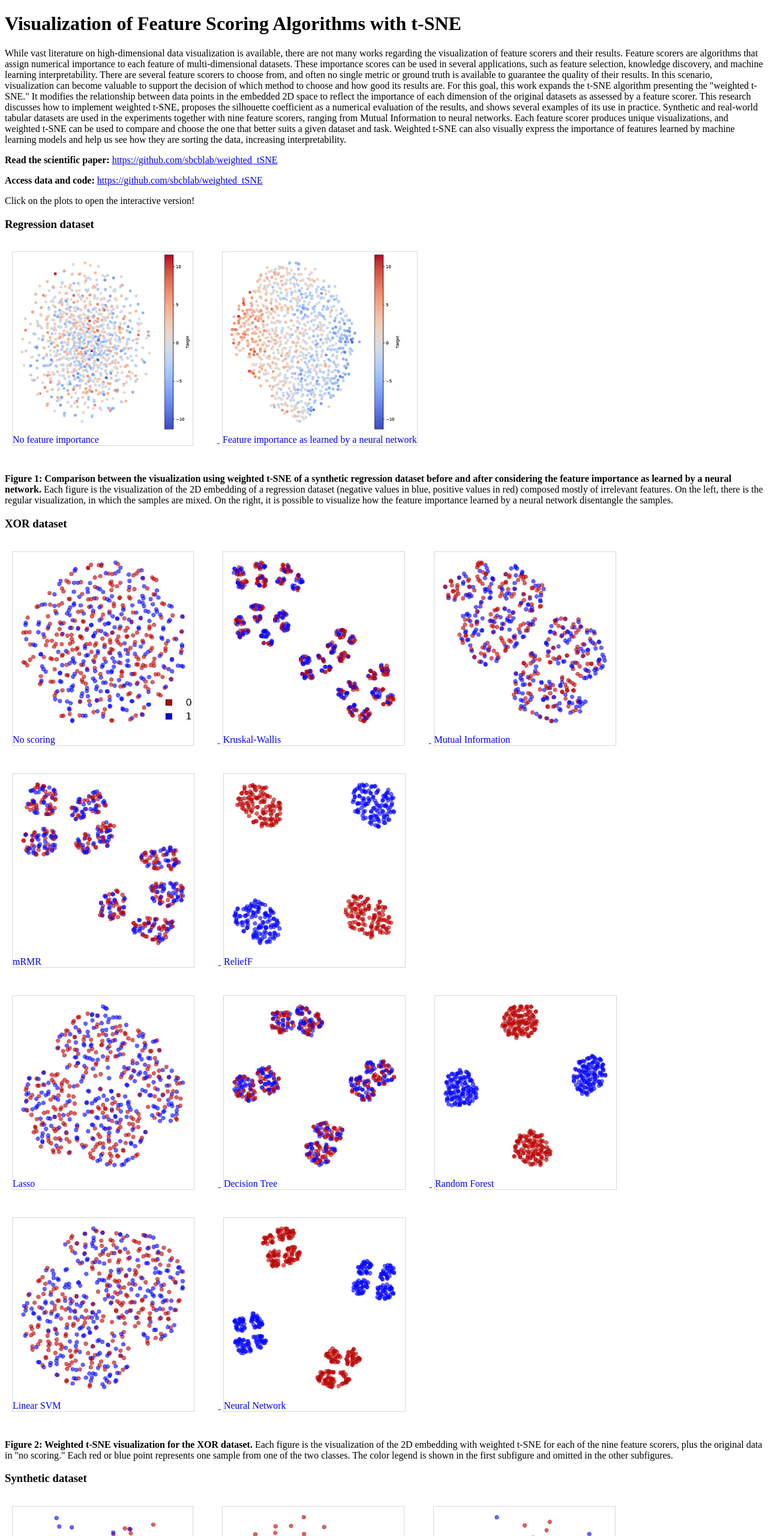
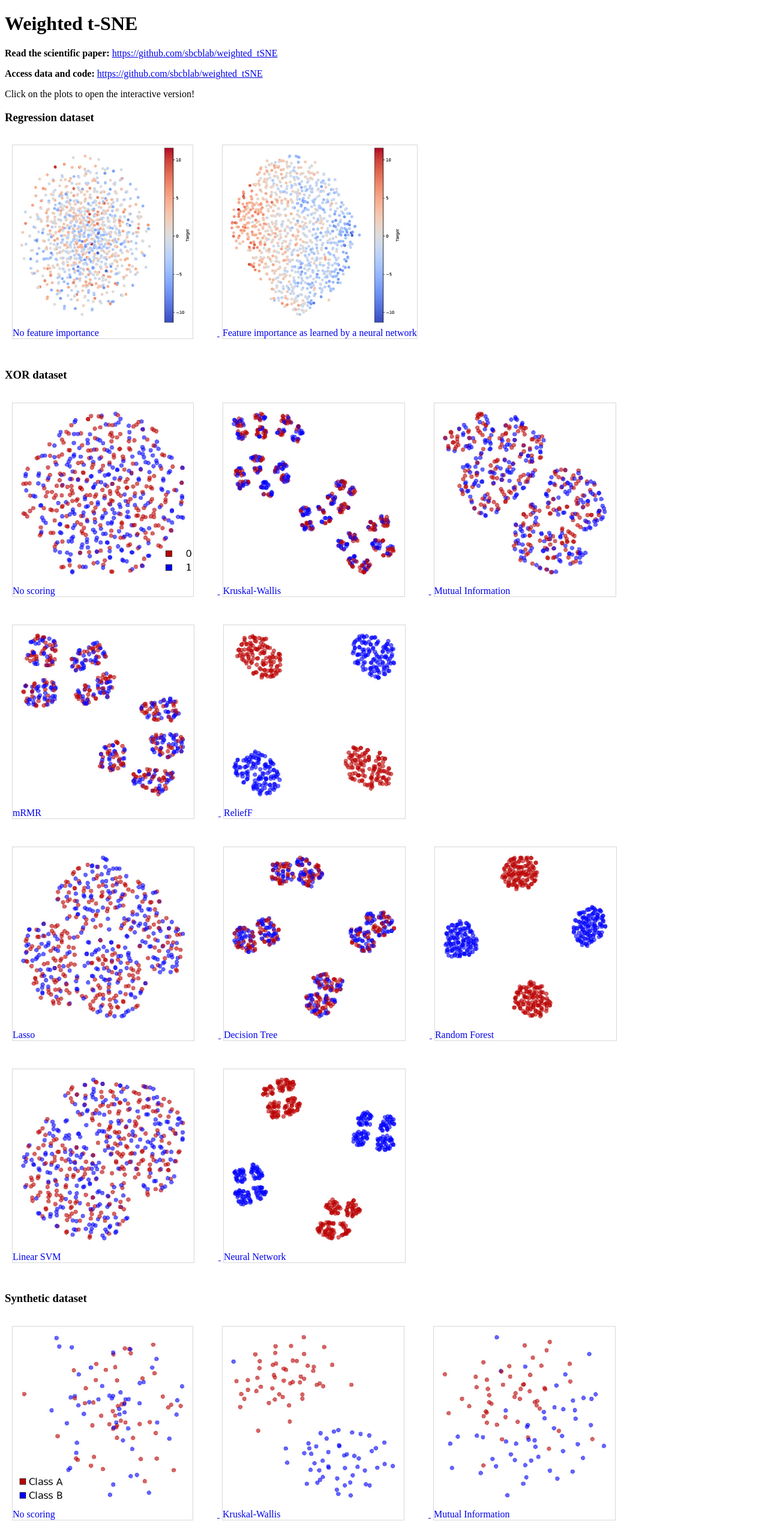
Before and after one commit to sbcblab/special-succotash, a plain HTML site: page index.html in a window 1280 px wide. Shown: the top 2560 px of the page at 60% size. Drawn offline with Linux system fonts and the light colour scheme.

Commit message:
commented texts

```diff
--- a/index.html
+++ b/index.html
@@ -32,9 +32,10 @@ figure {
 </style>
 
 <body>
-<h1>Visualization of Feature Scoring Algorithms with t-SNE</h1>
+<!-- <h1>Visualization of Feature Scoring Algorithms with Weighted t-SNE</h1> -->
+<h1>Weighted t-SNE</h1>
 
-<p>While vast literature on high-dimensional data visualization is available, there are not many works regarding the visualization of feature scorers and their results.
+<!-- <p>While vast literature on high-dimensional data visualization is available, there are not many works regarding the visualization of feature scorers and their results.
 Feature scorers are algorithms that assign numerical importance to each feature of multi-dimensional datasets.
 These importance scores can be used in several applications, such as feature selection, knowledge discovery, and machine learning interpretability.
 There are several feature scorers to choose from, and often no single metric or ground truth is available to guarantee the quality of their results.
@@ -44,7 +45,7 @@ It modifies the relationship between data points in the embedded 2D space to ref
 This research discusses how to implement weighted t-SNE, proposes the silhouette coefficient as a numerical evaluation of the results, and shows several examples of its use in practice.
 Synthetic and real-world tabular datasets are used in the experiments together with nine feature scorers, ranging from Mutual Information to neural networks.
 Each feature scorer produces unique visualizations, and weighted t-SNE can be used to compare and choose the one that better suits a given dataset and task.
-Weighted t-SNE can also visually express the importance of features learned by machine learning models and help us see how they are sorting the data, increasing interpretability.</p>
+Weighted t-SNE can also visually express the importance of features learned by machine learning models and help us see how they are sorting the data, increasing interpretability.</p> -->
 
 <p> <b>Read the scientific paper:</b> <a href="https://github.com/sbcblab/weighted_tSNE"> https://github.com/sbcblab/weighted_tSNE </a> </p>
 
@@ -72,7 +73,7 @@ Weighted t-SNE can also visually express the importance of features learned by m
   </div>
 </div>
 
-<p><b>Figure 1: Comparison between the visualization using weighted t-SNE of a synthetic regression dataset before and after considering the feature importance as learned by a neural network.</b> Each figure is the visualization of the 2D embedding of a regression dataset (negative values in blue, positive values in red) composed mostly of irrelevant features. On the left, there is the regular visualization, in which the samples are mixed. On the right, it is possible to visualize how the feature importance learned by a neural network disentangle the samples.</p>
+<!--<p><b>Figure 1: Comparison between the visualization using weighted t-SNE of a synthetic regression dataset before and after considering the feature importance as learned by a neural network.</b> Each figure is the visualization of the 2D embedding of a regression dataset (negative values in blue, positive values in red) composed mostly of irrelevant features. On the left, there is the regular visualization, in which the samples are mixed. On the right, it is possible to visualize how the feature importance learned by a neural network disentangle the samples.</p> -->
 
 <h3>XOR dataset</h3>
 
@@ -156,7 +157,7 @@ Weighted t-SNE can also visually express the importance of features learned by m
 
 </div>
 
-<p><b>Figure 2: Weighted t-SNE visualization for the XOR dataset.</b> Each figure is the visualization of the 2D embedding with weighted t-SNE for each of the nine feature scorers, plus the original data in "no scoring." Each red or blue point represents one sample from one of the two classes. The color legend is shown in the first subfigure and omitted in the other subfigures.</p>
+<!-- <p><b>Figure 2: Weighted t-SNE visualization for the XOR dataset.</b> Each figure is the visualization of the 2D embedding with weighted t-SNE for each of the nine feature scorers, plus the original data in "no scoring." Each red or blue point represents one sample from one of the two classes. The color legend is shown in the first subfigure and omitted in the other subfigures.</p> -->
 
 <h3>Synthetic dataset</h3>
 
@@ -240,7 +241,7 @@ Weighted t-SNE can also visually express the importance of features learned by m
 
 </div>
 
-<p><b>Figure 3: Weighted t-SNE visualization for the synthetic 2-classes dataset.</b> Figure details as in Figure 2.</p>
+<!-- <p><b>Figure 3: Weighted t-SNE visualization for the synthetic 2-classes dataset.</b> Figure details as in Figure 2.</p> -->
 
 <h3>Liver cancer dataset</h3>
 
@@ -324,7 +325,7 @@ Weighted t-SNE can also visually express the importance of features learned by m
 
 </div>
 
-<p><b>Figure 4: Weighted t-SNE visualization for the liver cancer dataset.</b> Figure details as in Figure 2.</p>
+<!-- <p><b>Figure 4: Weighted t-SNE visualization for the liver cancer dataset.</b> Figure details as in Figure 2.</p> -->
 
 <h3>Prostate cancer dataset</h3>
 
@@ -408,7 +409,7 @@ Weighted t-SNE can also visually express the importance of features learned by m
 
 </div>
 
-<p><b>Figure 5: Weighted t-SNE visualization for the prostate cancer dataset.</b> Figure details as in Figure 2.</p>
+<!-- <p><b>Figure 5: Weighted t-SNE visualization for the prostate cancer dataset.</b> Figure details as in Figure 2.</p> -->
 
 <h3>Feature selection</h3>
 
@@ -430,7 +431,7 @@ Weighted t-SNE can also visually express the importance of features learned by m
   </div>
 </div>
 
-<p><b>Figure 6: Comparison between the Kruskal-Wallis Filter and a “perfect” selection.</b> Each figure is the visualization of the 2D embedding with weighted t-SNE for the results of Kruskal-Wallis Filter and a “perfect” selection. This visualization refers to the synthetic dataset with 5000 features, in which only 50 are relevant. The “perfect” solution weights all relevant features with a score of one and all noisy features with a score of zero. Details as in Figure 3.</p>
+<!-- <p><b>Figure 6: Comparison between the Kruskal-Wallis Filter and a “perfect” selection.</b> Each figure is the visualization of the 2D embedding with weighted t-SNE for the results of Kruskal-Wallis Filter and a “perfect” selection. This visualization refers to the synthetic dataset with 5000 features, in which only 50 are relevant. The “perfect” solution weights all relevant features with a score of one and all noisy features with a score of zero. Details as in Figure 3.</p> -->
 
 <h3>Mouse cortex dataset</h3>
 
@@ -473,7 +474,7 @@ Weighted t-SNE can also visually express the importance of features learned by m
 
 </div>
 
-<p><b>Figure 7: Weighted t-SNE visualization for the mouse cortex dataset.</b> Each figure is the visualization of the 2D embedding with weighted t-SNE for three machine learning models, plus the original data in "no scoring." Each color corresponds to a different class. Following the scheme from Kobak and Berens (2019), warm colours correspond to inhibitory neurons, cold colours correspond to excitatory neurons, and brown or grey colours correspond to non-neural cells.</p>
+<!-- <p><b>Figure 7: Weighted t-SNE visualization for the mouse cortex dataset.</b> Each figure is the visualization of the 2D embedding with weighted t-SNE for three machine learning models, plus the original data in "no scoring." Each color corresponds to a different class. Following the scheme from Kobak and Berens (2019), warm colours correspond to inhibitory neurons, cold colours correspond to excitatory neurons, and brown or grey colours correspond to non-neural cells.</p> -->
 
 <h3>Neural network layer activation</h3>
 
@@ -495,7 +496,7 @@ Weighted t-SNE can also visually express the importance of features learned by m
   </div>
 </div>
 
-<p><b>Figure 8: Comparison between the weighted t-SNE and the activation of the neurons in the last layer of a neural network.</b> Visualization of the XOR dataset with details as in Fig. 2. On the left is the same weighted t-SNE presented in Fig. 2j, and on the right is the neurons’ activation of the last layer (before the softmax function) of the same neural network. Because this layer only has two neurons, the activation of the first neuron is on the x-axis and the activation of the second neuron is on the y-axis.</p>
+<!-- <p><b>Figure 8: Comparison between the weighted t-SNE and the activation of the neurons in the last layer of a neural network.</b> Visualization of the XOR dataset with details as in Fig. 2. On the left is the same weighted t-SNE presented in Fig. 2j, and on the right is the neurons’ activation of the last layer (before the softmax function) of the same neural network. Because this layer only has two neurons, the activation of the first neuron is on the x-axis and the activation of the second neuron is on the y-axis.</p> -->
 
 <h3>Animations of neural network learning visualized with weighted t-SNE</h3>
 
```
